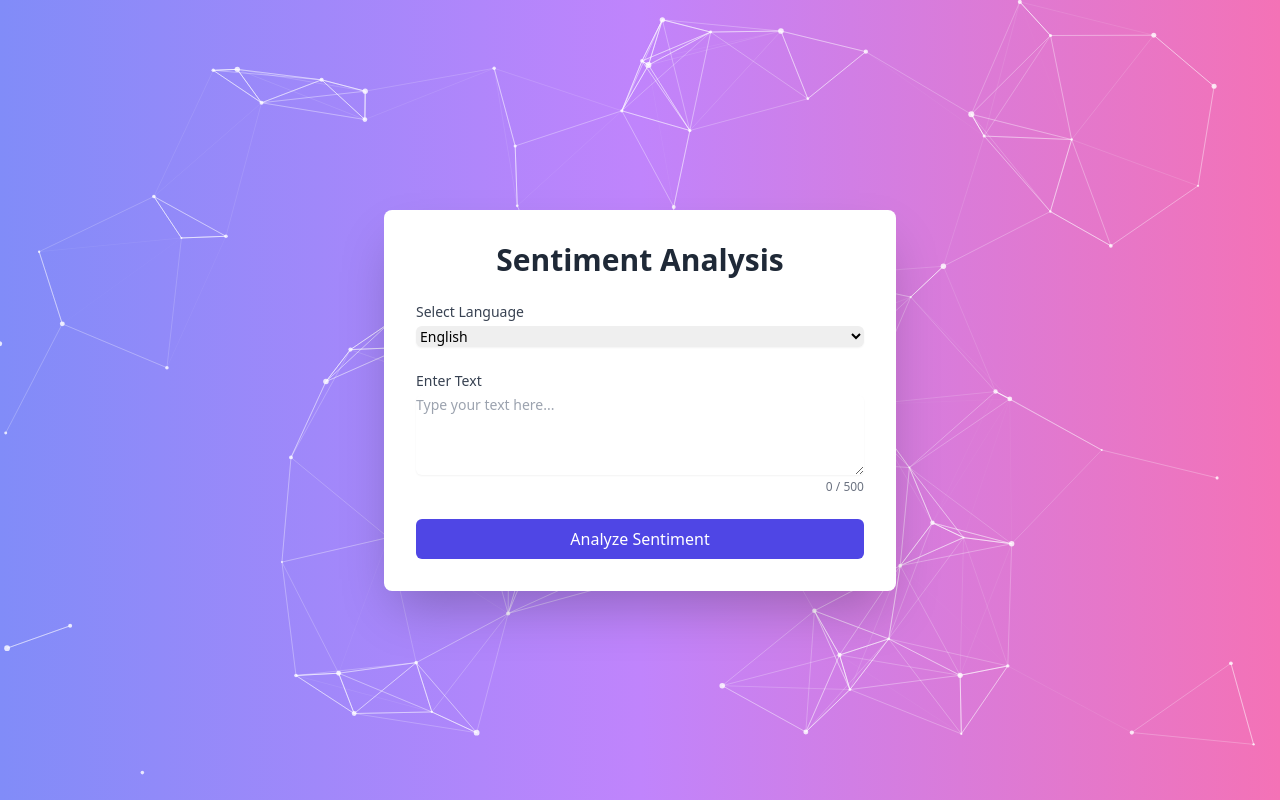
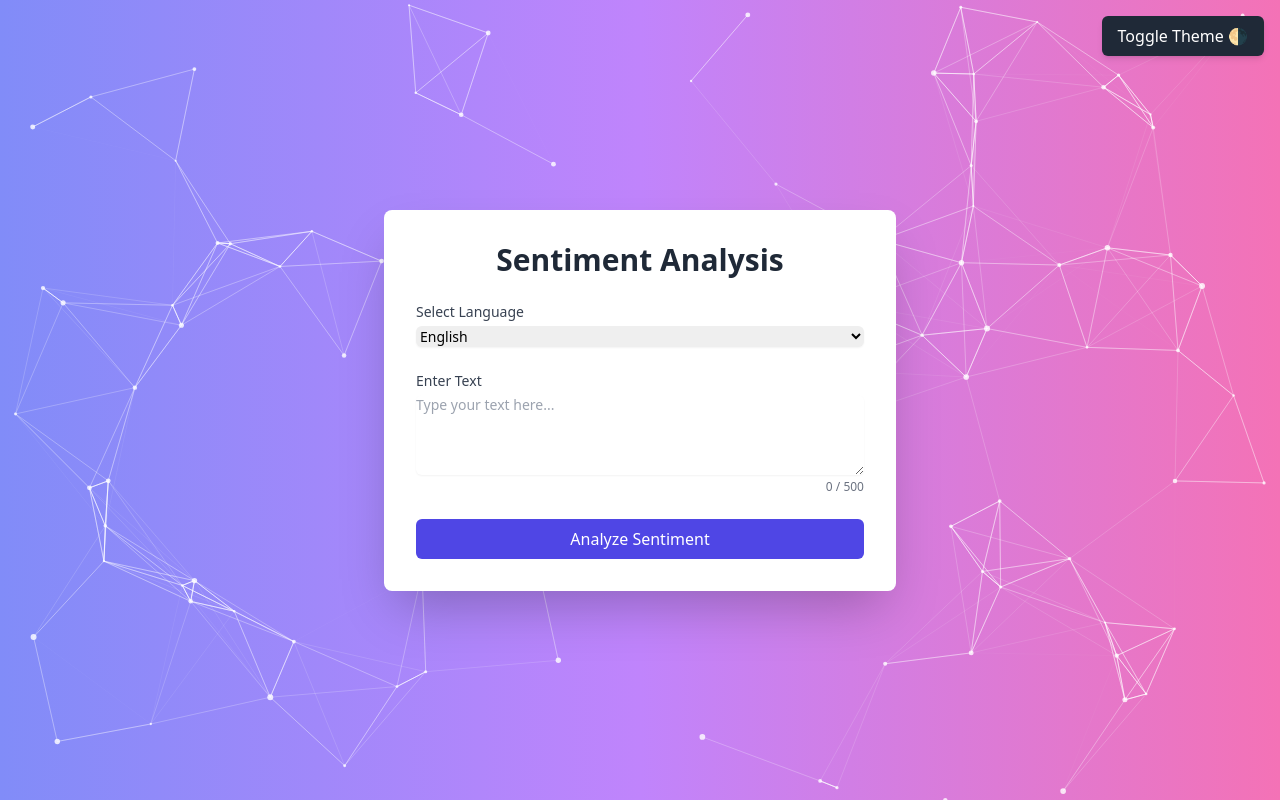
Before and after one commit to L4743exec/RNN-ML, a Flask app: page / in a window 1280 px wide. Run offline with Flask 3, Linux system fonts and the light colour scheme; parts of the project's set-up code (start-up, migrations or seed data) failed here and were passed over; some libraries are stand-ins or nearby versions.

Commit message:
update dark freaky theme

```diff
--- a/templates/index.html
+++ b/templates/index.html
@@ -26,45 +26,73 @@
     </script>
 </head>
 
-<body class="bg-gradient-to-r from-indigo-400 via-purple-400 to-pink-400 min-h-screen flex items-center justify-center relative overflow-hidden">
+<body class="bg-gradient-to-r from-indigo-400 via-purple-400 to-pink-400 dark:from-gray-900 dark:via-gray-800 dark:to-gray-700 min-h-screen flex items-center justify-center relative overflow-hidden">
+
+     <!-- Theme Toggle Button -->
+    <div class="absolute top-4 right-4">
+        <button id="themeToggle"
+            class="bg-gray-800 text-white dark:bg-gray-200 dark:text-gray-800 px-4 py-2 rounded-md shadow-md hover:bg-gray-700 dark:hover:bg-gray-300 transition">
+            Toggle Theme 🌗
+        </button>
+    </div>
     <!-- Particle Background -->
     <div id="tsparticles" class="absolute inset-0 -z-10"></div>
 
     <!-- Main Content -->
-    <div class="bg-white shadow-2xl rounded-lg w-full max-w-lg p-8 transform hover:scale-105 transition-transform duration-300">
-        <h1 class="text-3xl font-bold text-center text-gray-800 mb-6 animate-fadeIn">Sentiment Analysis</h1>
+    <div class="bg-white dark:bg-gray-800 shadow-2xl rounded-lg w-full max-w-lg p-8 transform hover:scale-105 transition-transform duration-300">
+        <h1 class="text-3xl font-bold text-center text-gray-800 dark:text-gray-200 mb-6 animate-fadeIn">Sentiment Analysis</h1>
+
         <form id="sentimentForm" class="space-y-6">
             <div>
-                <label for="language" class="block text-sm font-medium text-gray-700">Select Language</label>
+                <label for="language" class="block text-sm font-medium text-gray-700 dark:text-gray-300">Select Language</label>
                 <select id="language" name="language"
-                    class="mt-1 block w-full rounded-md border-gray-300 shadow-sm focus:ring-indigo-500 focus:border-indigo-500 sm:text-sm">
+                    class="mt-1 block w-full rounded-md border-gray-300 dark:border-gray-600 shadow-sm focus:ring-indigo-500 focus:border-indigo-500 sm:text-sm dark:bg-gray-700 dark:text-gray-200">
                     <option value="en">English</option>
                     <option value="th">Thai</option>
                 </select>
             </div>
+
             <div>
-                <label for="text" class="block text-sm font-medium text-gray-700">Enter Text</label>
+                <label for="text" class="block text-sm font-medium text-gray-700 dark:text-gray-300">Enter Text</label>
                 <textarea id="text" name="text" rows="4"
-                    class="mt-1 block w-full rounded-md border-gray-300 shadow-sm focus:ring-indigo-500 focus:border-indigo-500 sm:text-sm placeholder-gray-400"
+                    class="mt-1 block w-full rounded-md border-gray-300 dark:border-gray-600 shadow-sm focus:ring-indigo-500 focus:border-indigo-500 sm:text-sm placeholder-gray-400 dark:bg-gray-700 dark:text-gray-200"
                     placeholder="Type your text here..."></textarea>
-                <p id="charCount" class="text-xs text-gray-500 mt-1 text-right">0 / 500</p>
+                <p id="charCount" class="text-xs text-gray-500 dark:text-gray-400 mt-1 text-right">0 / 500</p>
             </div>
+
             <button type="submit"
-                class="w-full bg-indigo-600 text-white font-medium py-2 px-4 rounded-md hover:bg-indigo-700 focus:ring-2 focus:ring-offset-2 focus:ring-indigo-500 flex items-center justify-center space-x-2">
+                class="w-full bg-indigo-600 text-white font-medium py-2 px-4 rounded-md hover:bg-indigo-700 focus:ring-2 focus:ring-offset-2 focus:ring-indigo-500 dark:focus:ring-offset-gray-800 flex items-center justify-center space-x-2">
                 <span>Analyze Sentiment</span>
                 <span id="loadingSpinner" class="hidden animate-spin border-2 border-white border-t-transparent rounded-full h-4 w-4"></span>
             </button>
         </form>
+
         <div id="result" class="mt-8 hidden animate-fadeIn">
-            <h2 class="text-xl font-bold text-gray-700">Analysis Result:</h2>
-            <p id="sentiment" class="text-lg mt-4 font-semibold"></p>
-            <p id="confidence" class="text-sm mt-2 text-gray-600"></p>
+            <h2 class="text-xl font-bold text-gray-700 dark:text-gray-300">Analysis Result:</h2>
+            <p id="sentiment" class="text-lg mt-4 font-semibold dark:text-gray-200"></p>
+            <p id="confidence" class="text-sm mt-2 text-gray-600 dark:text-gray-400"></p>
             <div id="barChart" class="mt-6 space-y-2"></div>
         </div>
     </div>
 
     <!-- Particle Animation -->
     <script>
+        // Theme Toggle Logic
+        const themeToggle = document.getElementById('themeToggle');
+        const html = document.documentElement;
+
+        // ตรวจสอบธีมจาก Local Storage
+        if (localStorage.getItem('theme') === 'dark') {
+            html.classList.add('dark');
+        }
+
+        // ฟังก์ชันสลับธีม
+        themeToggle.addEventListener('click', () => {
+            html.classList.toggle('dark');
+            const isDarkMode = html.classList.contains('dark');
+            localStorage.setItem('theme', isDarkMode ? 'dark' : 'light');
+        });
+
         window.onload = () => {
             tsParticles.load("tsparticles", {
                 particles: {
@@ -184,7 +212,7 @@
 
                 const label = document.createElement('span');
                 label.textContent = sentiment;
-                label.className = 'w-24 text-sm font-medium text-gray-700';
+                label.className = 'w-24 text-sm font-medium text-gray-700 dark:text-gray-300';
 
                 const barWrapper = document.createElement('div');
                 barWrapper.className = 'flex-1 bg-gray-200 rounded-lg overflow-hidden h-6 ml-4 relative';
@@ -211,6 +239,22 @@
                 }, index * 200); // Stagger animation for each bar
             });
         }
+        tailwind.config = {
+        darkMode: 'class', // เปิดใช้งาน dark mode
+        theme: {
+            extend: {
+                animation: {
+                    fadeIn: "fadeIn 0.5s ease-in-out",
+                },
+                keyframes: {
+                    fadeIn: {
+                        '0%': { opacity: 0 },
+                        '100%': { opacity: 1 },
+                    },
+                },
+            },
+        },
+    };
 
     </script>
 </body>
```
